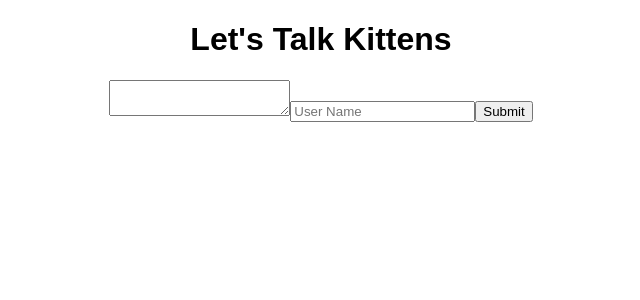
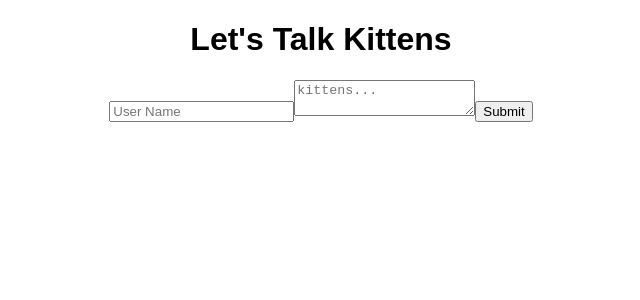
Before and after one commit to bbryant7/MERN-simple-app, a React (Create React App) app: page / in a window 1280 px wide. Shown: the top 300 px of the page, without its empty margins (319-959 px from the left). Built offline with nearby package versions, Linux system fonts and the light colour scheme.

Commit message:
set handlers for form inputs

```diff
--- a/src/containers/Form.js
+++ b/src/containers/Form.js
@@ -3,13 +3,43 @@ import '../App.css';
 
 
 export default class Form extends Component {
+  constructor(props){
+    super(props);
+    this.state = {author: '', text:''};
+    this.handleAuthorChange = this.handleAuthorChange.bind(this);
+    this.handleTextBoxChange = this.handleTextBoxChange.bind(this);
+    this.handleSubmit = this.handleSubmit.bind(this);
+  }
+
+  handleAuthorChange(e){
+    this.setState({author: e.target.value})
+    console.log(e.target.value)
+  }
+
+  handleTextBoxChange(e){
+    this.setState({text:e.target.value})
+    console.log(e.target.value)
+  }
+
+  handleSubmit(e){
+    console.log("yayyy kittens!")
+  }
   render() {
     return (
       <div>
-      <form>
-        <textarea/>
-        <input placeholder="User Name"/>
-        <button>Submit</button>
+      <form onSubmit = {this.handleSubmit}>
+        <input
+          type='text'
+          placeholder="User Name"
+          value={this.state.author}
+          onChange={this.handleAuthorChange} />
+        <textarea
+          type='text'
+          placeholder='kittens...'
+          value={this.state.text}
+          onChange={this.handleTextBoxChange} />
+
+        <button type="submit">Submit</button>
       </form>
       </div>
     );
```
